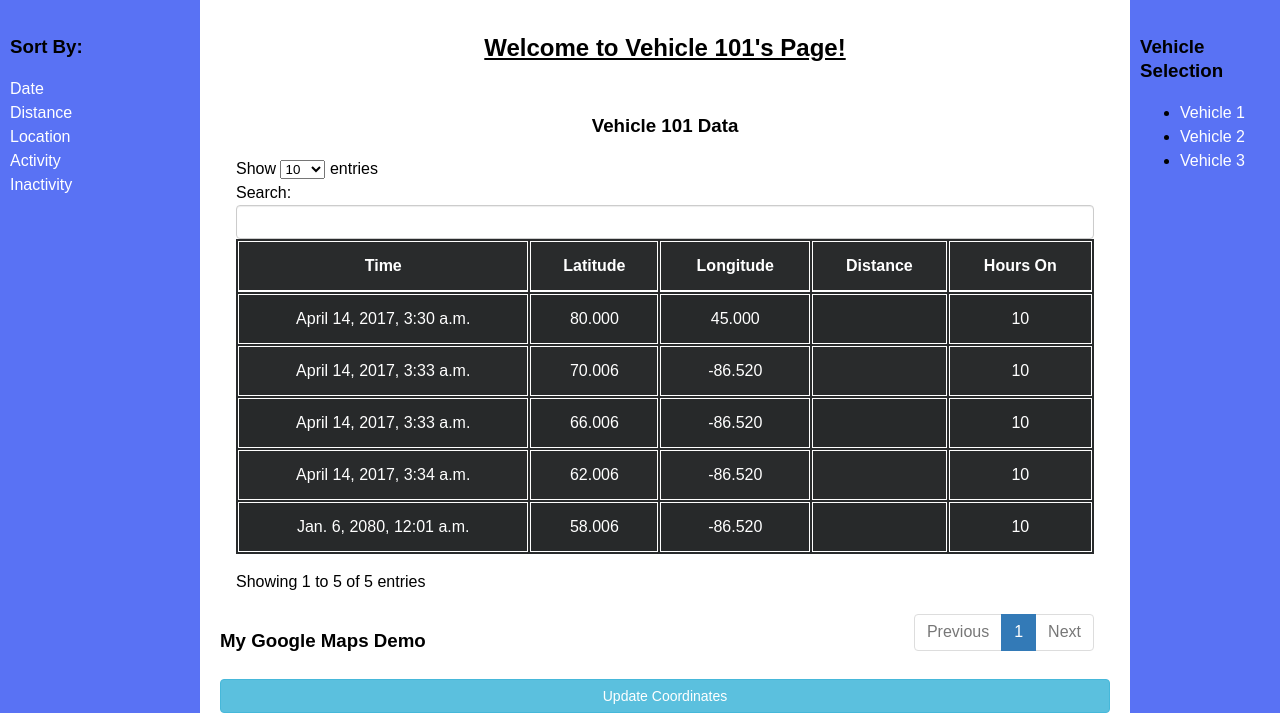
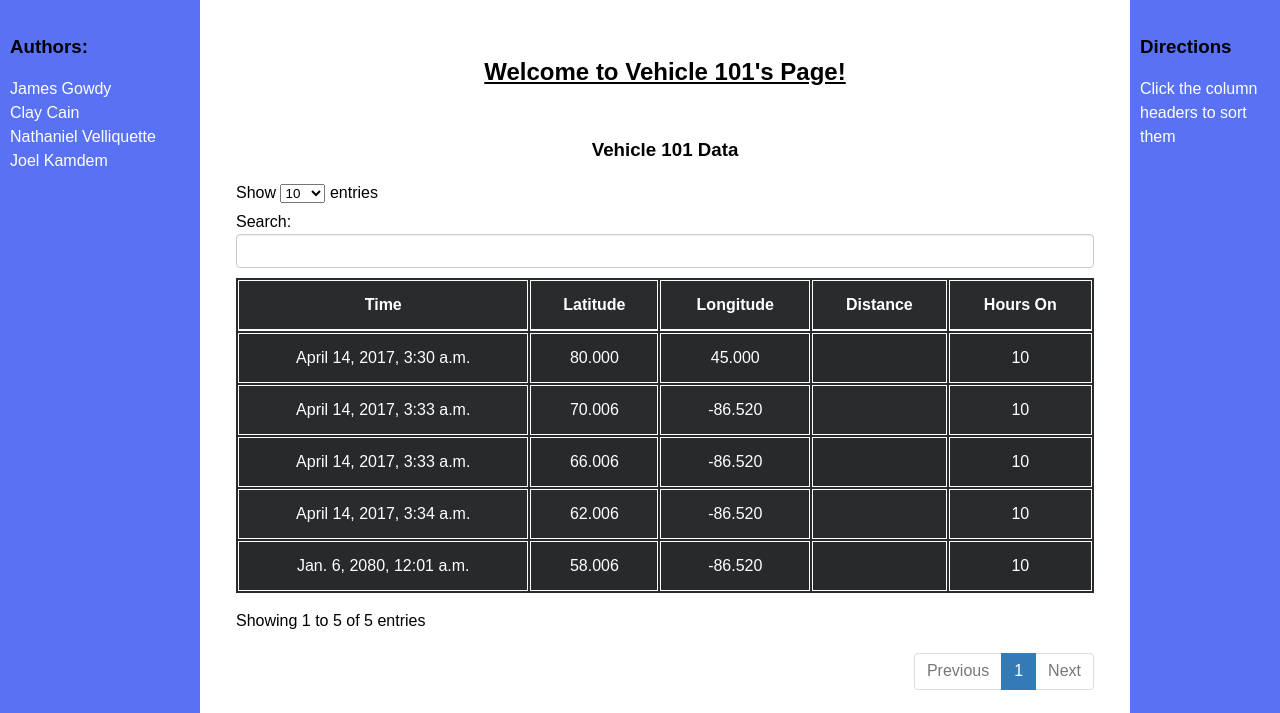
Before and after one commit to cain160/railDjango, a Django app: template Rail/Rail/templates/Railserve/html/details1.html in a window 1280 px wide. Shown: the part 71-784 px from the top of the page. Run offline with Django 3.2, Linux system fonts and the light colour scheme; the template is opened without the code that fills it: values that come from a table or form of the project are taken from there, others are empty; data comes from the database, SQL or seed files in the repository; some libraries are stand-ins or nearby versions.

Commit message:
Added some padding between search bar and show entries. Changed right column content on all pages.

```diff
--- a/Rail/Rail/static/CSS/front_page.css
+++ b/Rail/Rail/static/CSS/front_page.css
@@ -775,6 +775,22 @@ input[type="button"].btn-block {
 .table-responsive.table-bordered {
     border: 0;
 }
+#devices_filter
+{
+   padding-bottom: 10px;
+}
+#detailed_device_filter
+{
+   padding-bottom: 10px;
+}
+#devices_length
+{
+    padding-bottom: 5px;
+}
+#detailed_device_length
+{
+    padding-bottom: 5px;
+}
 .form-control {
     display: block;
     width: 100%;
@@ -793,6 +809,26 @@ input[type="button"].btn-block {
     -o-transition: border-color ease-in-out .15s, box-shadow ease-in-out .15s;
     transition: border-color ease-in-out .15s, box-shadow ease-in-out .15s;
 }
+
+.form-control:nth-of-type(2) {
+    display: block;
+    width: 100%;
+    height: 34px;
+    padding: 6px 12px;
+    font-size: 14px;
+    line-height: 1.42857143;
+    color: #555;
+    background-color: #fff;
+    background-image: none;
+    border: 1px solid #ccc;
+    border-radius: 4px;
+    -webkit-box-shadow: inset 0 1px 1px rgba(0, 0, 0, .075);
+    box-shadow: inset 0 1px 1px rgba(0, 0, 0, .075);
+    -webkit-transition: border-color ease-in-out .15s, -webkit-box-shadow ease-in-out .15s;
+    -o-transition: border-color ease-in-out .15s, box-shadow ease-in-out .15s;
+    transition: border-color ease-in-out .15s, box-shadow ease-in-out .15s;
+}
+
 
 .form-control:focus {
     border-color: #66afe9;
@@ -956,6 +992,7 @@ fieldset[disabled] .checkbox label {
 .form-control-static.input-sm {
     padding-right: 0;
     padding-left: 0;
+
 }
 
 .input-sm {
@@ -966,6 +1003,7 @@ fieldset[disabled] .checkbox label {
     border-radius: 3px;
 }
 
+
 select.input-sm {
     height: 30px;
     line-height: 30px;
@@ -974,6 +1012,7 @@ select.input-sm {
 textarea.input-sm,
 select[multiple].input-sm {
     height: auto;
+
 }
 
 .form-group-sm .form-control {
@@ -989,11 +1028,13 @@ select[multiple].input-sm {
     height: 30px;
     line-height: 30px;
 
+
 }
 
 .form-group-sm textarea.form-control,
 .form-group-sm select[multiple].form-control {
     height: auto;
+
 }
 
 .form-group-sm .form-control-static {
@@ -1002,6 +1043,7 @@ select[multiple].input-sm {
     padding: 6px 10px;
     font-size: 12px;
     line-height: 1.5;
+
 }
 
 .input-lg {
@@ -1010,6 +1052,7 @@ select[multiple].input-sm {
     font-size: 18px;
     line-height: 1.3333333;
     border-radius: 6px;
+
 }
 
 select.input-lg {
--- a/Rail/Rail/templates/Railserve/html/details1.html
+++ b/Rail/Rail/templates/Railserve/html/details1.html
@@ -25,7 +25,7 @@
 
 <div id="container">
     <main id="center" class="column">
-        <article>
+        <br>
             <h2>Welcome to Vehicle {{ device.0.id }}'s Page!</h2>
 
             <div class="container">
@@ -63,7 +63,10 @@
                 </table>
             </div>
 
-            <h3>My Google Maps Demo</h3>
+            </br>
+            </br>
+            </br>
+            <h3 align="center">Google Map</h3>
             <button onclick="corMap()" class="btn btn-info">Update Coordinates</button>
             <div id="map" style="width:100%;height:500px"></div>
             <script>
@@ -170,26 +173,18 @@
         </article>
     </main>
     <nav id="left" class="column">
-        <h3>Sort By:</h3>
+        <h3>Authors:</h3>
         <ul>
-            <!--SQL Statements to provide certain ordering-->
-            <!--Chronological-->
-            <li><a href="#">Date</a></li>
-            <!--Farthest to lowest? -->
-            <li><a href="#">Distance</a></li>
-            <li><a href="#">Location</a></li>
-            <li><a href="#">Activity</a></li>
-            <li><a href="#">Inactivity</a></li>
+            <li><a href="#">James Gowdy</a></li>
+            <li><a href="#">Clay Cain</a></li>
+            <li><a href="#">Nathaniel Velliquette</a></li>
+            <li><a href="#">Joel Kamdem</a></li>
         </ul>
 
     </nav>
     <div id="right" class="column">
-        <h3>Vehicle Selection</h3>
-        <ul>
-            <li><a href="details1.html">Vehicle 1</a></li>
-            <li><a href="details2.html">Vehicle 2</a></li>
-            <li><a href="details3.html">Vehicle 3</a></li>
-        </ul>
+        <h3>Directions</h3>
+        <p>Click the column headers to sort them</p>
     </div>
 </div>
 <div id="footer-wrapper">
```
Also changed, not shown: Rail/Rail/templates/Railserve/index.html (+2 -5 lines).
